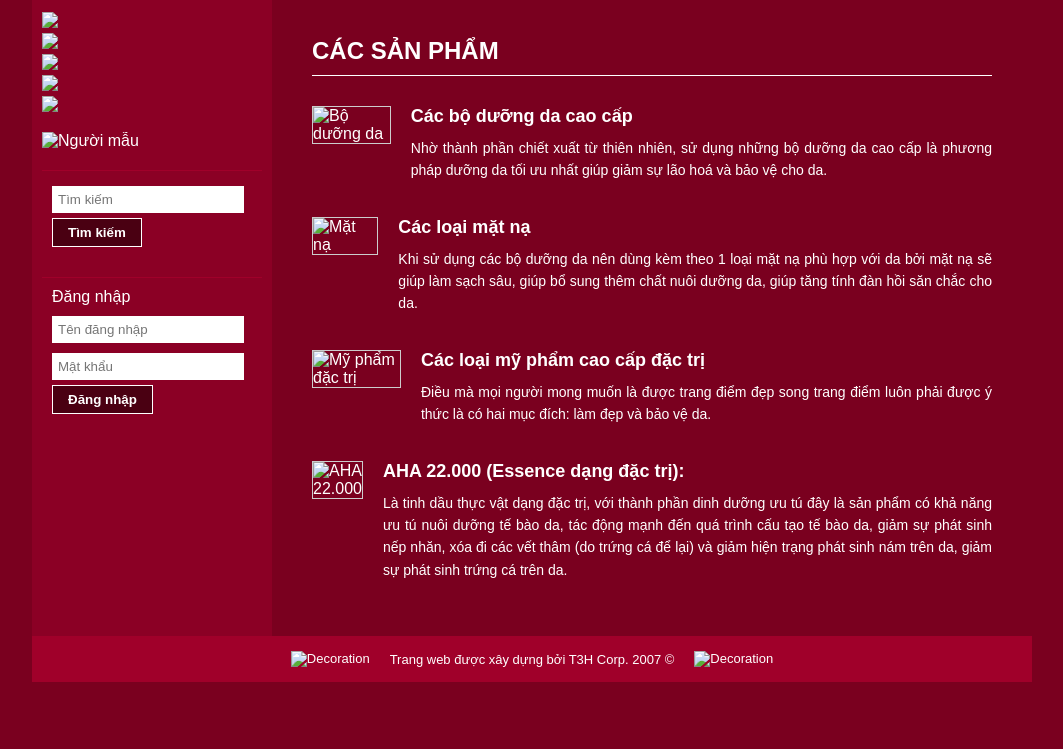
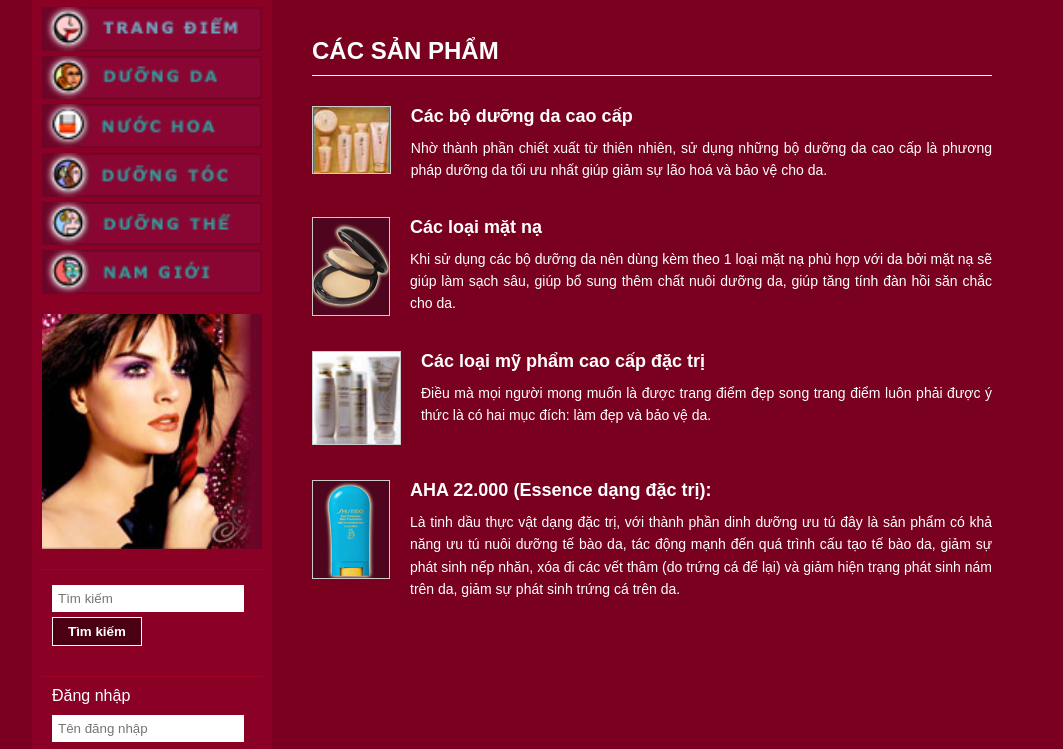
Before and after one commit to Tuan-2009-13/B2, a plain HTML site: page SP.html in a window 1280 px wide. Shown: the part 165-914 px from the top of the page, without its empty margins (108-1171 px from the left). Before the commit the page ends 847 px from the top, so only its background shows below. Drawn offline with Linux system fonts and the light colour scheme.

Commit message:
Update SP.html

```diff
--- a/SP.html
+++ b/SP.html
@@ -145,37 +145,37 @@
         gap: 20px;
     }
 	#TD:hover{
-		content: url("./Images/trang_diem_over.gif")
+		content: url("./trang_diem_over.gif")
 	}
 	#DD:hover{
-		content: url(./"Images/duong_da.gif")
+		content: url("./duong_da.gif")
 	}
 	#NH:hover{
-		content: url(./"Images/nuoc_hoa_over.gif")
+		content: url("./nuoc_hoa_over.gif")
 	}
 	#DT:hover{
-		content: url(./"Images/duong_toc_over.gif")
+		content: url("./duong_toc_over.gif")
 	}
 	#DTHE:hover{
-		content: url(./"Images/duong_the_over.gif")
+		content: url("./duong_the_over.gif")
 	}
 	#NG:hover{
-		content: url(./"Images/nam_gioi_over.gif")
+		content: url("./nam_gioi_over.gif")
 	}
 </style>
 <body>
 	<div class="wrapper">
 
     <div class="header">
-        <img src="Images/logo.jpg" alt="Logo">
-        <img src="Images/my_pham.gif" alt="My Pham">
-        <img src="Images/banner.gif" alt="Banner" style="flex-grow: 1;">
+        <img src="./logo.jpg" alt="Logo">
+        <img src="./my_pham.gif" alt="My Pham">
+        <img src="./banner.gif" alt="Banner" style="flex-grow: 1;">
     </div>
 
     <div class="menu">
-        <a href="./untitled.html">TRANG CHỦ</a>
-        <a href="./untitled2.html">GIỚI THIỆU</a>
-        <a href="./untitled1.html">SẢN PHẨM</a>
+        <a href="./index.html">TRANG CHỦ</a>
+        <a href="./GT.html">GIỚI THIỆU</a>
+        <a href="./SP.html">SẢN PHẨM</a>
         <a href="#">HỎI ĐÁP</a>
         <a href="#">TƯ VẤN</a>
         <a href="#">GIỎ HÀNG</a>
@@ -185,14 +185,14 @@
     <div class="container">
 
         <div class="sidebar">
-             <img id="TD" src="Images/trang_diem.gif" alt=""/>
-            <img id="DD" src="Images/duong_da.gif">
-            <img id="NH" src="Images/nuoc_hoa.gif">
-            <img id="DT" src="Images/duong_toc.gif">
-            <img id="DTHE" src="Images/duong_the.gif">
-            <img id="NG" src="Images/nam_gioi.gif">
+             <img id="TD" src="./trang_diem.gif" alt=""/>
+            <img id="DD" src="./duong_da.gif">
+            <img id="NH" src="./nuoc_hoa.gif">
+            <img id="DT" src="./duong_toc.gif">
+            <img id="DTHE" src="./duong_the.gif">
+            <img id="NG" src="./nam_gioi.gif">
             <div style="margin-top: 20px;">
-                <img src="Images/tuongtrung.jpg" alt="Người mẫu">
+                <img src="./tuongtrung.jpg" alt="Người mẫu">
             </div>
 
             <div class="search-box">
@@ -212,7 +212,7 @@
             <h2 class="title">CÁC SẢN PHẨM</h2>
 
             <div class="product-item">
-                <img src="Images/sp1.jpg" alt="Bộ dưỡng da">
+                <img src="./sp1.jpg" alt="Bộ dưỡng da">
                 <div class="product-info">
                     <h3>Các bộ dưỡng da cao cấp</h3>
                     <p>Nhờ thành phần chiết xuất từ thiên nhiên, sử dụng những bộ dưỡng da cao cấp là phương pháp dưỡng da tối ưu nhất giúp giảm sự lão hoá và bảo vệ cho da.</p>
@@ -220,7 +220,7 @@
             </div>
 
             <div class="product-item">
-                <img src="Images/sp2.jpg" alt="Mặt nạ">
+                <img src="./sp2.jpg" alt="Mặt nạ">
                 <div class="product-info">
                     <h3>Các loại mặt nạ</h3>
                     <p>Khi sử dụng các bộ dưỡng da nên dùng kèm theo 1 loại mặt nạ phù hợp với da bởi mặt nạ sẽ giúp làm sạch sâu, giúp bổ sung thêm chất nuôi dưỡng da, giúp tăng tính đàn hồi săn chắc cho da.</p>
@@ -228,7 +228,7 @@
             </div>
 
             <div class="product-item">
-                <img src="Images/sp3.jpg" alt="Mỹ phẩm đặc trị">
+                <img src="./sp3.jpg" alt="Mỹ phẩm đặc trị">
                 <div class="product-info">
                     <h3>Các loại mỹ phẩm cao cấp đặc trị</h3>
                     <p>Điều mà mọi người mong muốn là được trang điểm đẹp song trang điểm luôn phải được ý thức là có hai mục đích: làm đẹp và bảo vệ da.</p>
@@ -236,7 +236,7 @@
             </div>
 
             <div class="product-item">
-                <img src="Images/sp4.jpg" alt="AHA 22.000">
+                <img src="./sp4.jpg" alt="AHA 22.000">
                 <div class="product-info">
                     <h3>AHA 22.000 (Essence dạng đặc trị):</h3>
                     <p>Là tinh dầu thực vật dạng đặc trị, với thành phần dinh dưỡng ưu tú đây là sản phẩm có khả năng ưu tú nuôi dưỡng tế bào da, tác động mạnh đến quá trình cấu tạo tế bào da, giảm sự phát sinh nếp nhăn, xóa đi các vết thâm (do trứng cá để lại) và giảm hiện trạng phát sinh nám trên da, giảm sự phát sinh trứng cá trên da.</p>
@@ -247,9 +247,9 @@
     </div>
 
     <div class="footer">
-        <img src="Images/vien_01.gif" alt="Decoration">
+        <img src="./vien_01.gif" alt="Decoration">
         <span>Trang web được xây dựng bởi T3H Corp. 2007 ©</span>
-        <img src="Images/vien_02.gif" alt="Decoration">
+        <img src="./vien_02.gif" alt="Decoration">
     </div>
 
 </div>
```
